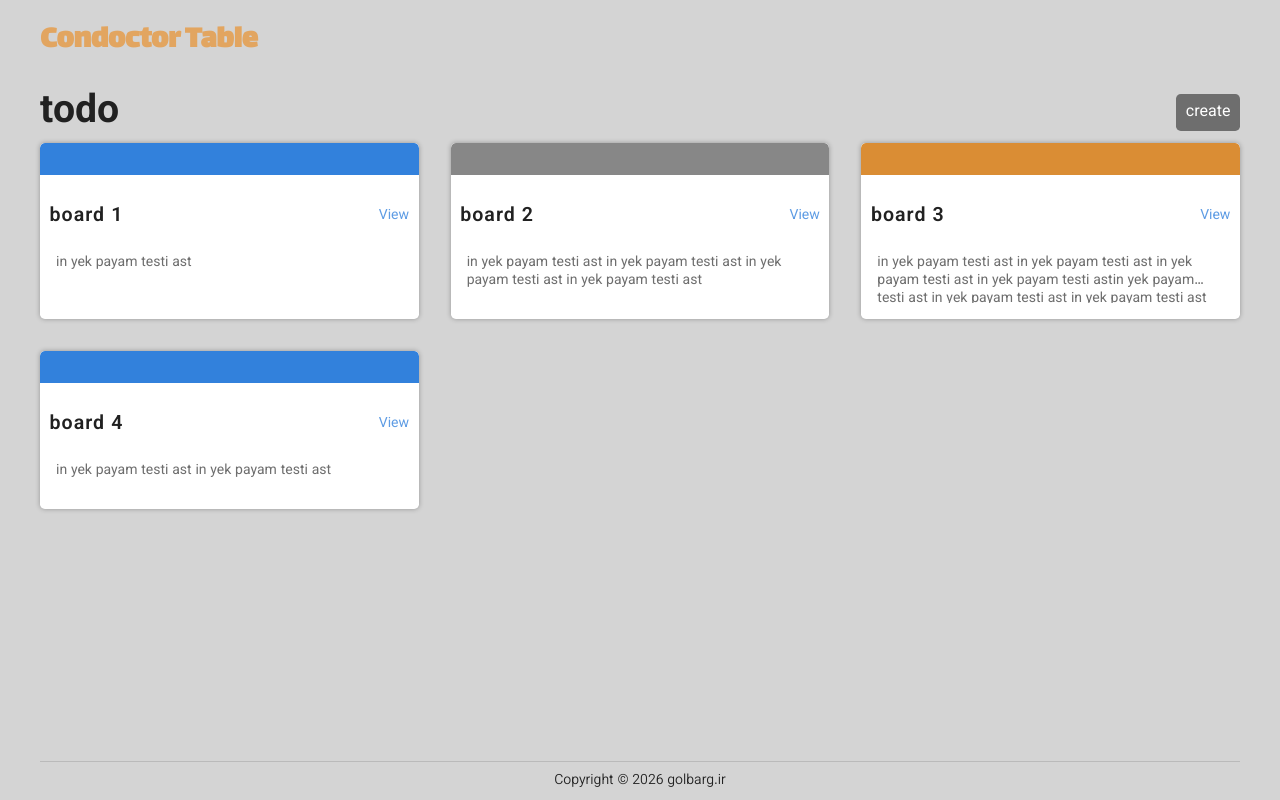
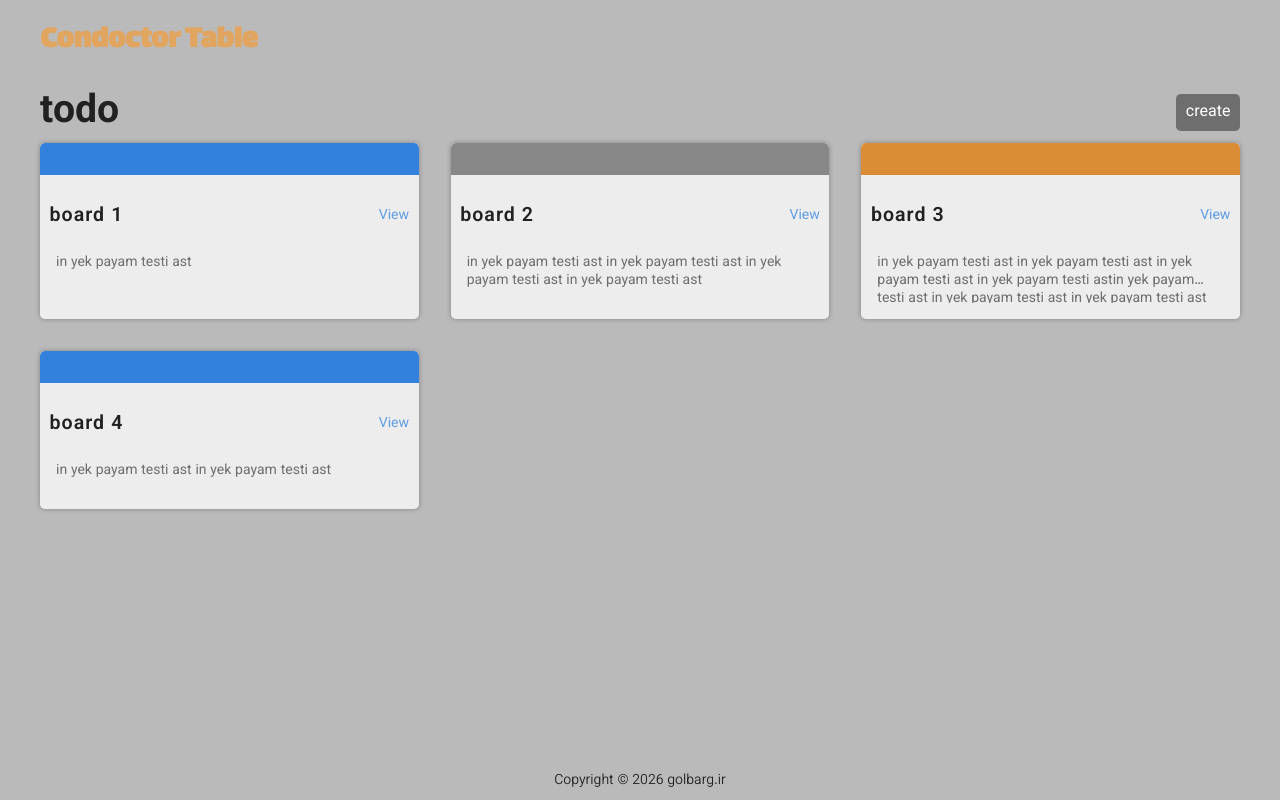
Before and after one commit to aminkazemideveloper-web/todo-tables, a React (Vite) app: page / in a window 1280 px wide. Built offline with nearby package versions, Linux system fonts and the light colour scheme.

Commit message:
[Update] refactor styles

```diff
--- a/src/components/boardCard/boardCard.module.css
+++ b/src/components/boardCard/boardCard.module.css
@@ -2,7 +2,7 @@
       box-shadow: 0 0 5px rgba(0, 0, 0, 0.3);
       border-radius: 0.3rem;
       overflow: hidden;
-      background-color: var(--color-surface--3);
+      background-color: var(--color-surface--2);
       block-size: 100%;
 
       .cover {
--- a/src/components/common/Button/Button.module.css
+++ b/src/components/common/Button/Button.module.css
@@ -2,10 +2,10 @@
     border: none;
     outline: none;
     padding: 0.4rem 0.6rem;
-    display: flex;
+    display: inline-flex;
     justify-content: center;
     align-items: center;
-    column-gap: 0.2rem;
+    column-gap: 1ch;
     font-size: var(--font-size-400);
     font-weight: 400;
     cursor: pointer;
--- a/src/index.css
+++ b/src/index.css
@@ -21,7 +21,7 @@ body{
     font-family: "Vazirmatn", sans-serif; ;
     inline-size: min(100% - 2rem, 75rem);
     margin-inline: auto;
-    background-color: var(--color-surface--2);
+    background-color: var(--color-surface--1);
     color: var(--color-text);
     font-size: var(--font-size-500);
 
--- a/src/layouts/RootLayout/RootLayout.module.css
+++ b/src/layouts/RootLayout/RootLayout.module.css
@@ -1,5 +1,5 @@
 .root-layout {
     display: grid;
-    grid-template-rows: auto 1fr auto;
-    min-block-size: 100dvh;
+    grid-template-rows: auto minmax(0 , 1fr) auto;
+    block-size: 100dvh;
 }
--- a/src/pages/HomePage/HomePage.tsx
+++ b/src/pages/HomePage/HomePage.tsx
@@ -5,10 +5,12 @@ import BoardCard from "../../components/boardCard/boardCard";
 import Button from "../../components/common/Button/Button";
 
 
+
 export default function HomePage(): ReactNode {
 
     return (
         <div className={styles["home-page"]}>
+
                 <header className={styles.header}>
                     <h1 className={styles.title}>todo</h1>
                     {/* <button className={styles.action}>create</button> */}
--- a/src/styles/colors.css
+++ b/src/styles/colors.css
@@ -50,8 +50,8 @@
 --color-text--sub : var(--color-gray-600);
 
 
---color-surface--1 : var(--color-gray-100);
---color-surface--2 : var(--color-gray-200);
+--color-surface--1 : var(--color-gray-300);
+--color-surface--2 : var(--color-gray-100);
 --color-surface--3 : var(--color-white);
 
 }
```
Also changed, not shown: src/icons/MingcuteAddLine.tsx (added, +8 -0 lines), src/icons/MingcuteEdit2Line.tsx (added, +8 -0 lines), src/icons/MingcuteMore1Line.tsx (added, +8 -0 lines).
